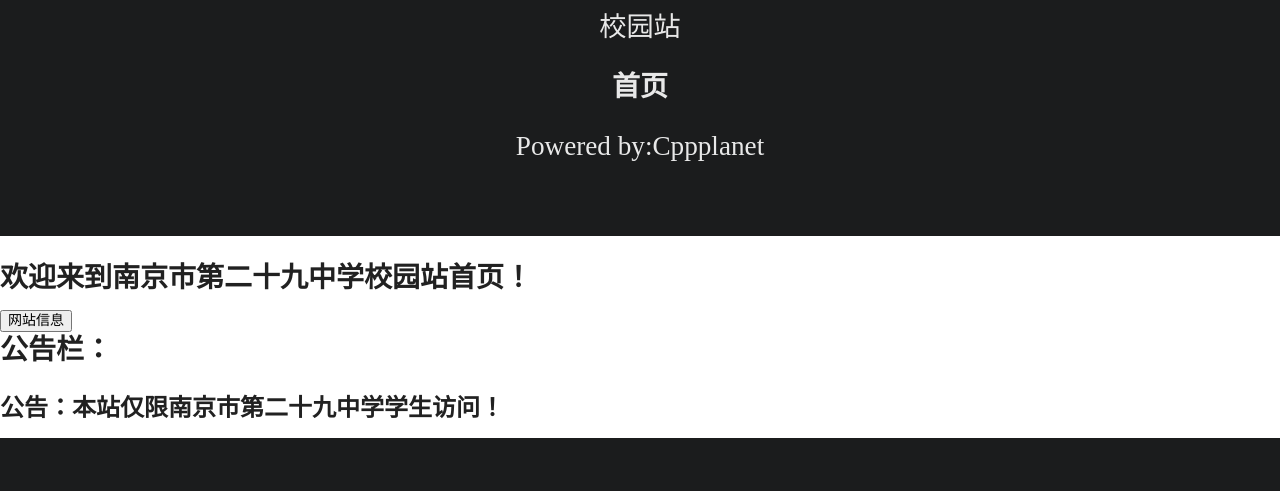
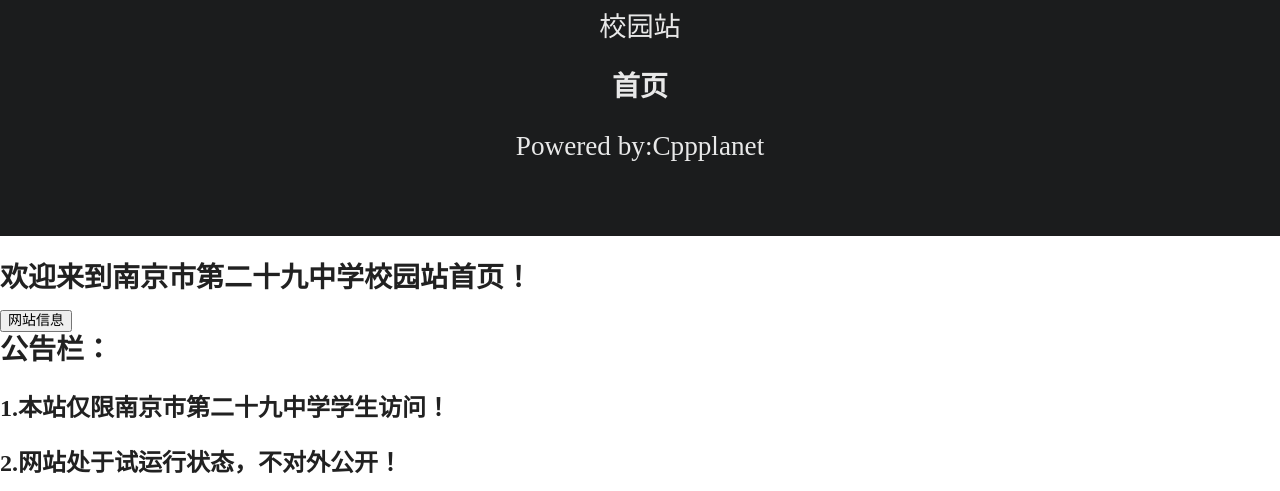
Before and after one commit to nj29edu/homepage, a plain HTML site: page index.html in a window 1280 px wide. Shown: the part 264-755 px from the top of the page. Drawn offline with nearby package versions, Linux system fonts and the light colour scheme.

Commit message:
Update index.html

```diff
--- a/index.html
+++ b/index.html
@@ -2,7 +2,7 @@
 <html>
 <head>
     <title>首页 | 南京市第二十九中学校园站</title>
-    <link rel="shortcut icon" type="image/x-icon" href="https://raw.githubusercontent.com/nj29edu/homepage/master/CCicon2.PNG" media="screen"/>
+    <link rel="shortcut icon" type="image/x-icon" href="https://raw.githubusercontent.com/nj29edu/homepage/master/CCicon3.PNG" media="screen"/>
     <meta charset="UTF-8">
     <link rel="stylesheet" type="text/css" href="https://cdn.bootcss.com/semantic-ui/2.2.13/semantic.min.css">
     <style type="text/css">
@@ -139,7 +139,8 @@ function show_info()
     <div color="red">
     <h1 style="font-family:STXinWei">公告栏：</h1>
     </div>
-    <h2 style="font-family:STXinWei">公告：本站仅限南京市第二十九中学学生访问！</h2>
+    <h2 style="font-family:STXinWei">1.本站仅限南京市第二十九中学学生访问！</h2>
+    <h2 style="font-family:STXinWei">2.网站处于试运行状态，不对外公开！</h2>
 <div class="ui inverted vertical footer segment">
             <div class="ui container">
                 <div class="ui stackable inverted divided equal height stackable grid">
```
